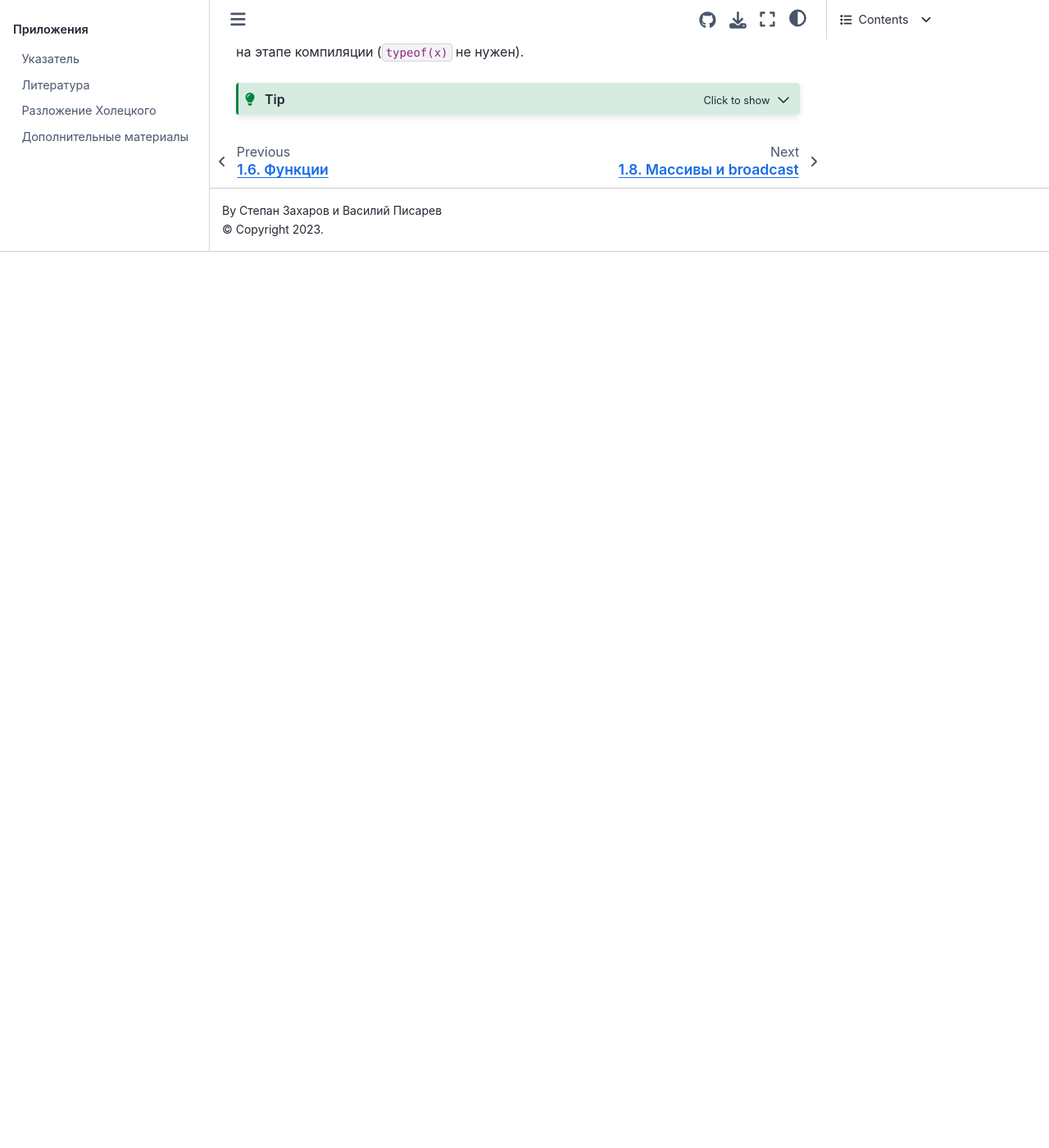
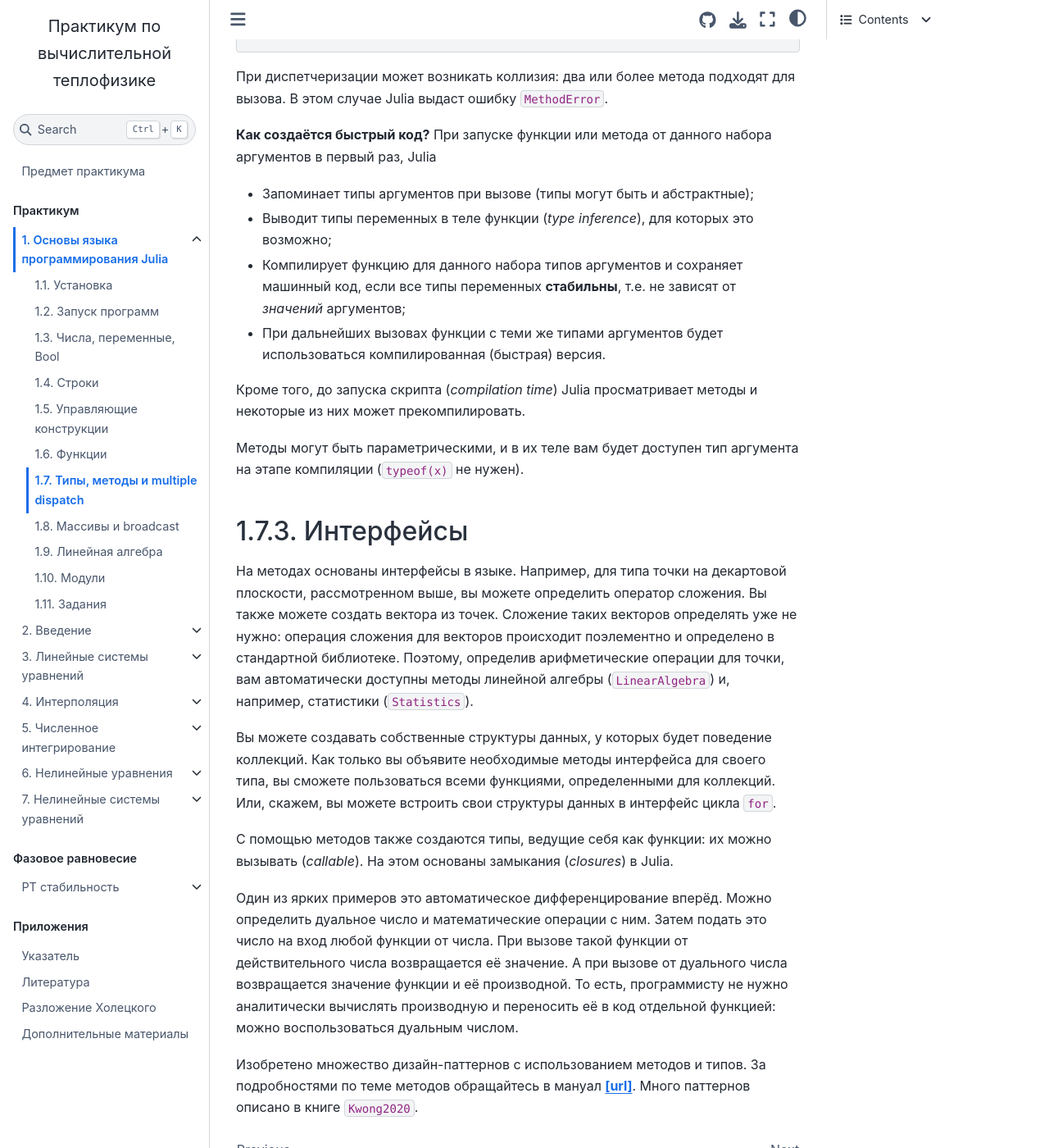
Before and after one commit to stepanzh/computational_thermodynamics, a Jupyter Book: the page built from book/julia/types_methods_dispatch.md, in a window 1280 px wide and 1400 px high, scrolled down 9141 px. Shown: the whole window at 82% size. Built offline with Jupyter Book 1.0.4 settings and Sphinx 7.4.7 and the Sphinx Book theme 1.1.4, drawn with Linux system fonts in a browser that asks for light colours; cross-references to code outside the pages are shown as plain code; before the commit the page ends 9448 px from its top, so only the background shows below that; some of the changed text lies outside the part shown.

Commit message:
feat: multiple dispatch update

````diff
--- a/book/julia/types_methods_dispatch.md
+++ b/book/julia/types_methods_dispatch.md
@@ -1,8 +1,13 @@
 # Типы, методы и multiple dispatch
 
-В Julia типы упорядочены в *дерево*, образуя систему. В этом дереве есть самые разные ветви: для числовых типов, строковых, массивов... В свою очередь, для функции можно написать любое количество *методов*, указывая в объявлении метода при каком наборе типов аргументов, или даже целых ветвей, он будет вызываться. Процесс выбора метода для функции называется *диспетчеризацией*. При этом Julia, если возможно, создаёт эффективную (машинную) реализацию используемых методов.
+В Julia типы упорядочены в *дерево*, образуя систему.
+В этом дереве есть самые разные ветви: для числовых типов, строковых, массивов...
+В свою очередь, для функции можно написать любое количество *методов*, указывая в объявлении метода при каком наборе типов аргументов, или даже целых ветвей, он будет вызываться.
+Процесс выбора метода при вызове функции называется *диспетчеризацией*.
+Диспетчеризация учитывает типы *всех позиционных аргументов*, поэтому она называется *множественной*.
+При первом вызове функции или метода Julia, если возможно, создаёт для него эффективную (машинную) реализацию.
 
-Эти три инструмента: дерево типов, методы и диспетчеризация, являются ядром дизайна Julia, дающим гибкость в написании кода вообще и быстрого кода в частности.
+Эти три инструмента: дерево типов, методы и диспетчеризация, являются ядром дизайна языка Julia, дающим гибкость в написании кода вообще и быстрого кода в частности.
 
 Подробнее о рассматриваемых здесь темах можно почитать в разделах [Types](https://docs.julialang.org/en/v1/manual/types/), [Methods](https://docs.julialang.org/en/v1/manual/methods/) и [wiki:Multiple dispatch](https://en.wikipedia.org/wiki/Multiple_dispatch#Languages_with_built-in_multiple_dispatch).
 
@@ -103,7 +108,10 @@
 - изменяемый (`Vector{Float64}`) и неизменяемый (`Tuple{Float64,Float64}`);
 - ...
 
-В Julia система типов является деревом, корень которого тип `Any`. Листьями дерева типов являются **конкретные типы**. У значения такого типа известна структура в памяти. **Абстрактные** типы нужны в качестве промежуточных узлов дерева типов, выстраивая иерархию.
+В Julia система типов организована в дерево, корень которого тип `Any`, т.е. любой.
+Листьями дерева типов являются **конкретные типы**.
+У значения такого типа известна структура в памяти.
+**Абстрактные** типы нужны в качестве промежуточных узлов дерева типов, выстраивая иерархию.
 
 ```{note}
 :class: dropdown
@@ -224,7 +232,11 @@
 end
 ```
 
-Это объявление значит
+С практической точки зрения, код выше объявляет структуру данных `Complex` для комплексных чисел, которые (сюрприз) являются числами (`Number`).
+Т.е., подразумевается, что с ними можно совершать все арифметические операции.
+Сама структура данных состоит из двух действительных (`Real`) чисел с *одинаковым* типом.
+
+Более строго, объявление выше значит
 
 ```{margin}
 `Complex` в данном случае ни абстрактный, ни конкретный.
@@ -282,7 +294,8 @@
 
 Про массив `TA` компилятор явно знает больше, судя по `typeof`.
 
-Измерим время работы. Точный бенчмарк показывает разницу времени работы в два порядка.
+Измерим время работы.
+Точный бенчмарк показывает разницу времени работы в два порядка.
 
 ```julia-repl
 julia> using BenchmarkTools
@@ -293,6 +306,14 @@
 julia> @btime dist.(TA);
   1.290 ms (5 allocations: 7.63 MiB)
 ```
+
+Почему?
+Дело в том, что тип `APoint` не параметризован, и с точки зрения компилятора в его полях может находится всё что угодно (`Any`).
+Поэтому, всякий раз совершая операцию над полем такой структуры, необходимо проверять, что в этом поле содержится и можно ли операцию совершать вообще.
+Тип `TPoint`, напротив, параметризован.
+Создав такой объект, компилятору известны типы его полей, а значит и полное представление объекта в памяти.
+Поэтому можно создать эффективный код для функции `dist` при вызове от `TPoint{Float64}`, ведь известно, что `p.x` и `p.y` это `Float64` числа, а для них определены операции возведения в степень, сложение и извлечение корня.
+А вызывая `dist` от `TPoint{Float64}` в дальнейшем, можно сразу пользоваться скомпилированной версией.
 
 ```{tip}
 :class: dropdown
@@ -342,7 +363,8 @@
 
 Для каждой функции в Julia можно определить сколько угодно методов (*methods*). Это способ полиформизма в языке. Вы уже с ним сталкивались, например, `1 + 2` и `1.0 + 2.0` совершенно разные вызовы. В первом случае вызывается метод `+(x, y)` для  `Int64`, а во втором метод `+(x, y)` для сложения `Float64`.
 
-У сложения `+` в Julia 1.6.2 190 методов.
+Вообще, у сложения `+` в базовой библиотеке Julia 1.6.2 190 методов.
+Здесь методы и для примитивных типов, для комплексных и рациональных чисел, для векторов, матриц, тензоров...
 
 ```julia-repl
 julia> methods(+)
@@ -425,12 +447,28 @@
 
 Методы могут быть параметрическими, и в их теле вам будет доступен тип аргумента на этапе компиляции (`typeof(x)` не нужен).
 
-```{tip}
-:class: dropdown
+## Интерфейсы
 
-На методах основаны интерфейсы в языке. Например, вы можете создавать собственные структуры данных, у которых будет поведение массивов. Как только вы объявите методы интерфейса для своего типа, вы сможете пользоваться всеми функциями, определенными для `AbstractArray{T,N}`. Или, скажем, вы можете встроить свои структуры данных в интерфейс цикла `for`.
+На методах основаны интерфейсы в языке.
+Например, для типа точки на декартовой плоскости, рассмотренном выше, вы можете определить оператор сложения.
+Вы также можете создать вектора из точек.
+Сложение таких векторов определять уже не нужно: операция сложения для векторов происходит поэлементно и определено в стандартной библиотеке.
+Поэтому, определив арифметические операции для точки, вам автоматически доступны методы линейной алгебры (`LinearAlgebra`) и, например, статистики (`Statistics`).
 
-С помощью методов также создаются типы, ведущие себя как функции: их можно вызывать (*callable*). На этом основаны замыкания (*closures*) в Julia.
+Вы можете создавать собственные структуры данных, у которых будет поведение коллекций.
+Как только вы объявите необходимые методы интерфейса для своего типа, вы сможете пользоваться всеми функциями, определенными для коллекций.
+Или, скажем, вы можете встроить свои структуры данных в интерфейс цикла `for`.
 
-Изобретено множество дизайн-паттернов с использованием методов и типов. За подробностями по теме методов обращайтесь в мануал **[[url]](https://docs.julialang.org/en/v1/manual/methods/)**. Много паттернов описано в книге {cite}`Kwong2020`.
-```
+С помощью методов также создаются типы, ведущие себя как функции: их можно вызывать (*callable*).
+На этом основаны замыкания (*closures*) в Julia.
+
+Один из ярких примеров это автоматическое дифференцирование вперёд.
+Можно определить дуальное число и математические операции с ним.
+Затем подать это число на вход любой функции от числа.
+При вызове такой функции от действительного числа возвращается её значение.
+А при вызове от дуального числа возвращается значение функции и её производной.
+То есть, программисту не нужно аналитически вычислять производную и переносить её в код отдельной функцией: можно воспользоваться дуальным числом.
+
+Изобретено множество дизайн-паттернов с использованием методов и типов.
+За подробностями по теме методов обращайтесь в мануал **[[url]](https://docs.julialang.org/en/v1/manual/methods/)**.
+Много паттернов описано в книге {cite}`Kwong2020`.
````
Also changed, not shown: other parts of book/julia/types_methods_dispatch.md (+1 -1 lines).
